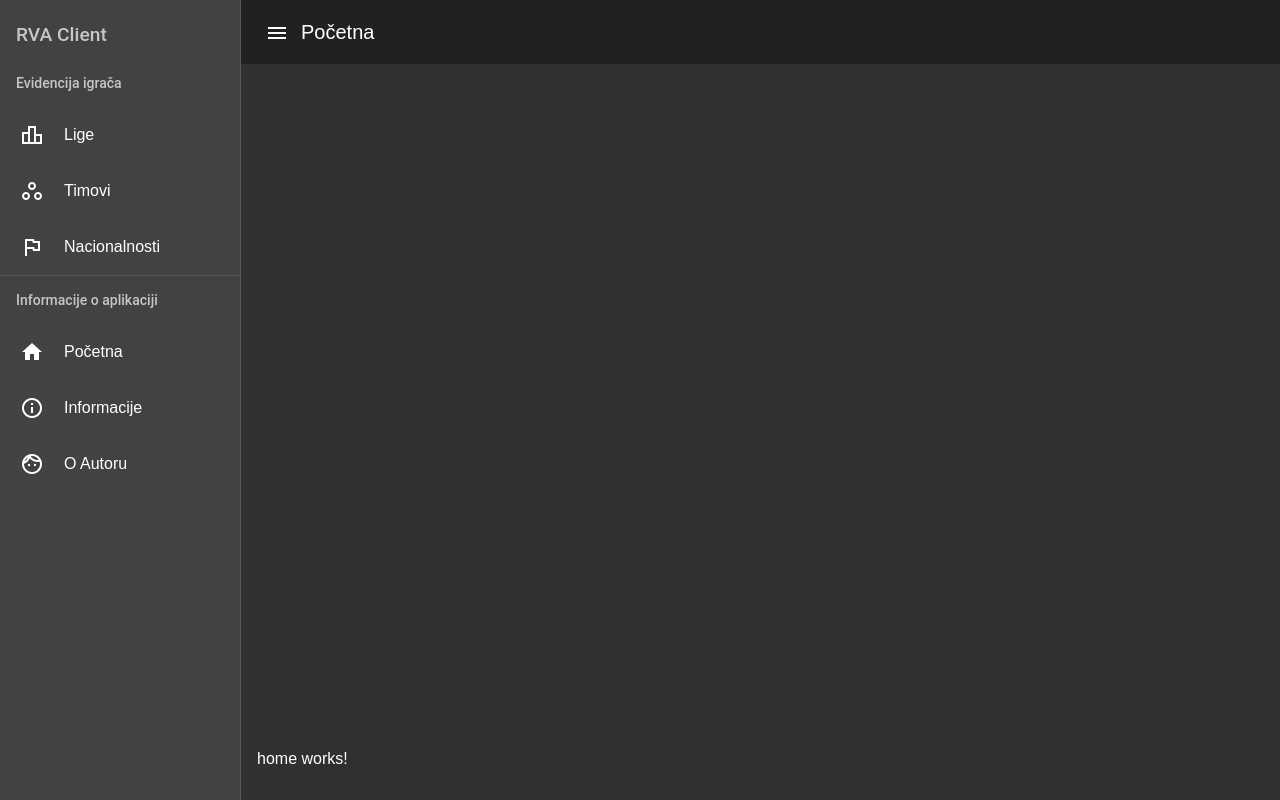
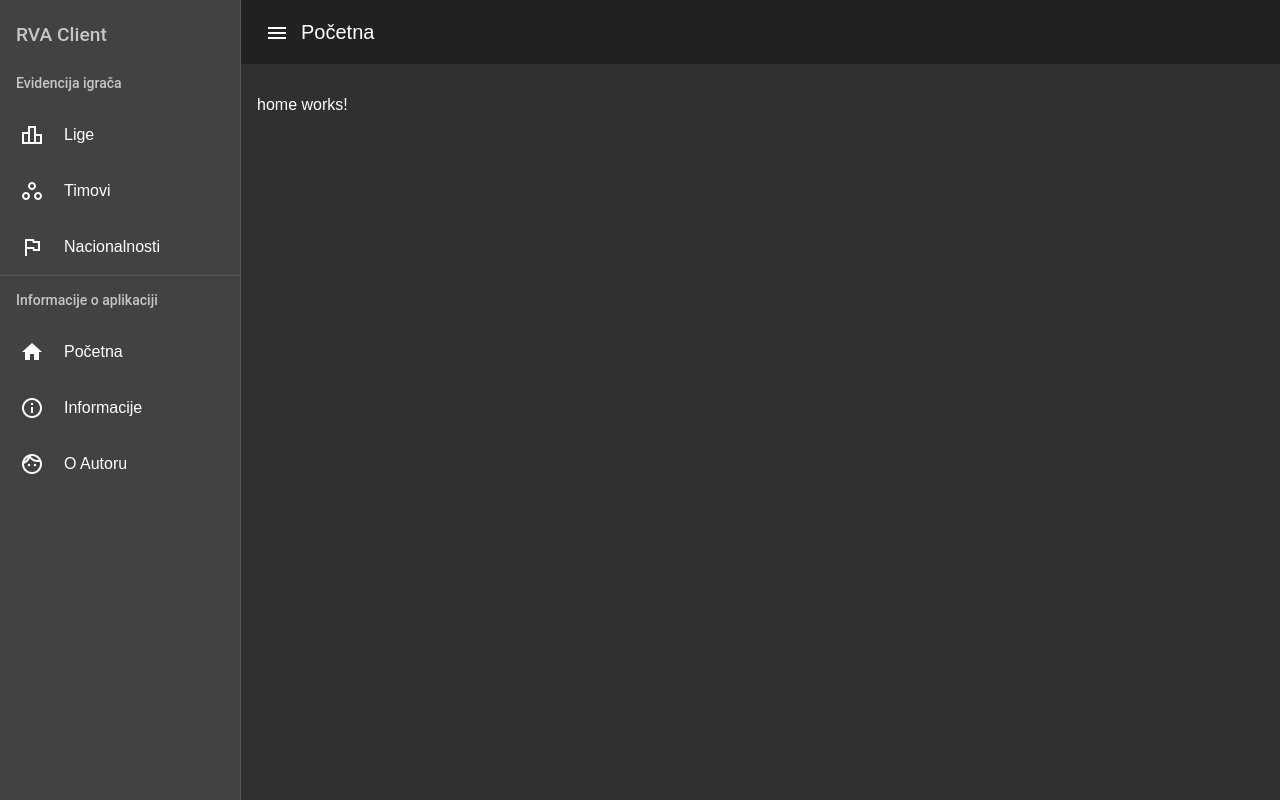
Before and after one commit to draganovik/football-db, an Angular app in the folder client/: page / in a window 1280 px wide. Built offline with nearby package versions, Linux system fonts and the light colour scheme.

Commit message:
🔧 Fixed <main> height to match container

```diff
--- a/client/src/styles.css
+++ b/client/src/styles.css
@@ -19,6 +19,6 @@ mat-sidenav {
 }
 
 main {
-  padding: 1rem;
-  padding-top: 5rem;
+  padding: 5rem 1rem;
+  min-height: 100vh;
 }
```
